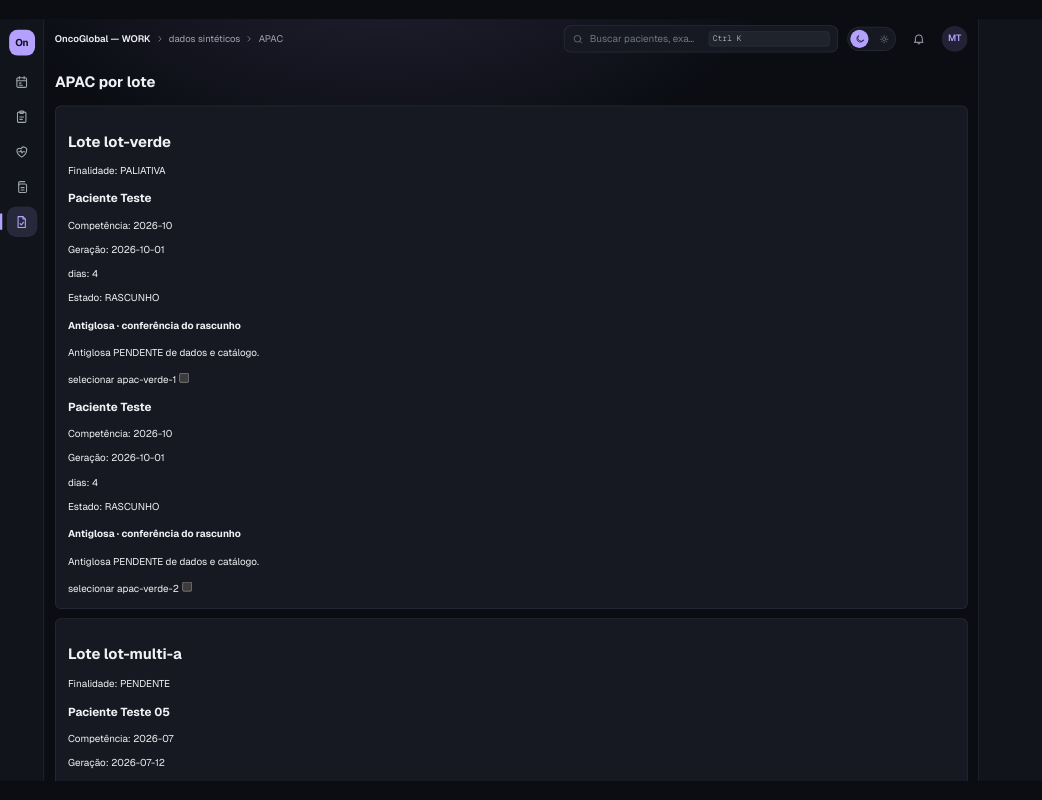
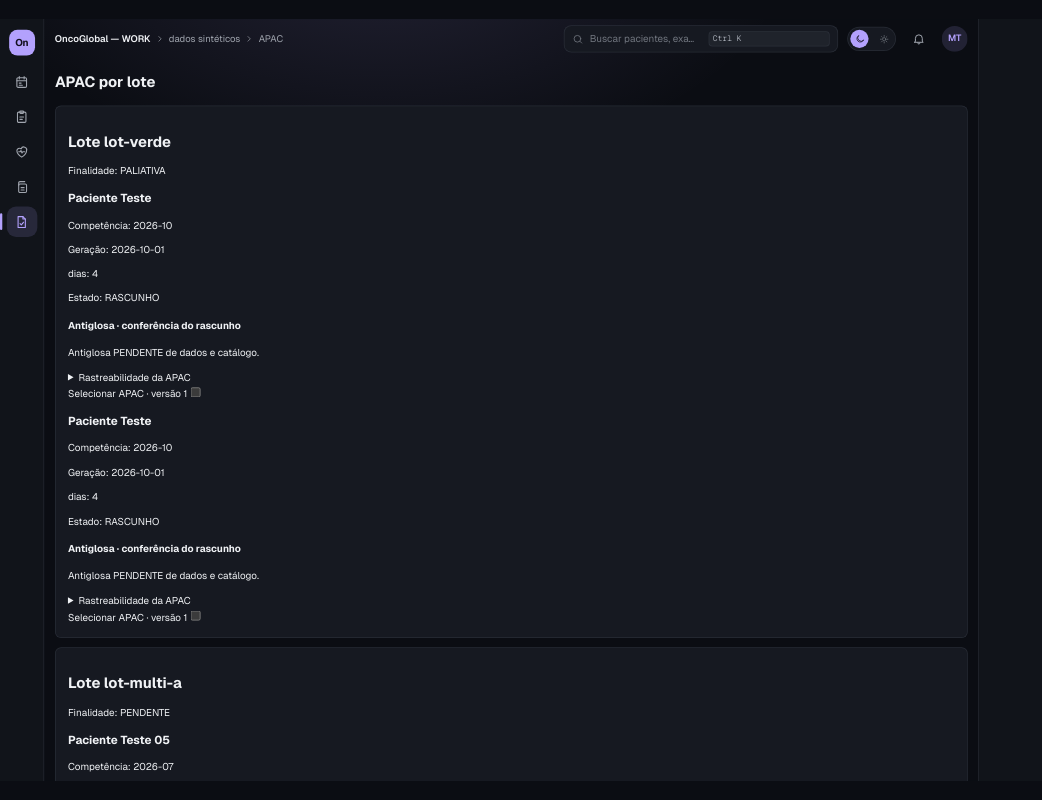
Before and after one commit to silasjuba-del/OncoGlobal, a React (Vite) app: page / in a window 1280 px wide. Both pictures are taken after a click on the button 21 px from the left and 221 px from the top of the page. Shown: the whole page, without its empty margins (0-1042 px from the left). Built offline with nearby package versions, Linux system fonts and the light colour scheme.

Commit message:
ui: keep APAC identifiers readable on narrow screens

```diff
--- a/src/ui/telas/apac/TelaApacLote.tsx
+++ b/src/ui/telas/apac/TelaApacLote.tsx
@@ -98,7 +98,7 @@ export function TelaApacLote({
   }
 
   return (
-    <section aria-label="APAC por lote" className="pilha">
+    <section aria-label="APAC por lote" className="pilha" style={{ minWidth: 0, overflowWrap: "anywhere" }}>
       <h1>APAC por lote</h1>
       {lotes.map((lote) => {
         const primeiro = lote.itens[0];
@@ -142,8 +142,13 @@ export function TelaApacLote({
                 ) : null}
                 {item.motivoNegativa ? <p>Motivo: {item.motivoNegativa}</p> : null}
                 {item.campoOrigem ? <button type="button">campo {item.campoOrigem}</button> : null}
+                <details>
+                  <summary>Rastreabilidade da APAC</summary>
+                  <p>Identificador: {item.apac.apacId}</p>
+                  <p>Prescrição: {item.apac.prescricaoAssinadaRef.documentId} · versão {item.apac.prescricaoAssinadaRef.documentVersion}</p>
+                </details>
                 <label>
-                  selecionar {item.apac.apacId}
+                  Selecionar APAC · versão {item.apac.versao}
                   <input
                     type="checkbox"
                     aria-label={`selecionar ${item.apac.apacId}`}
```
